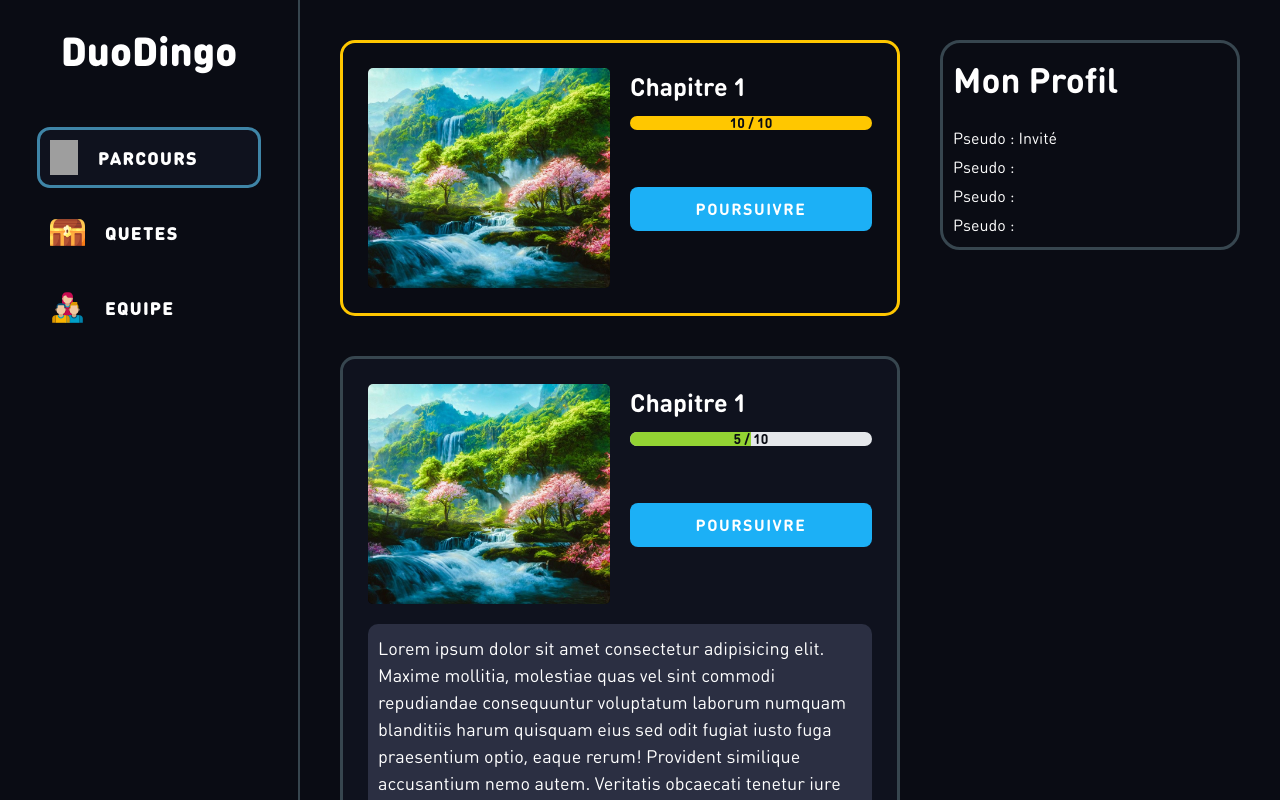
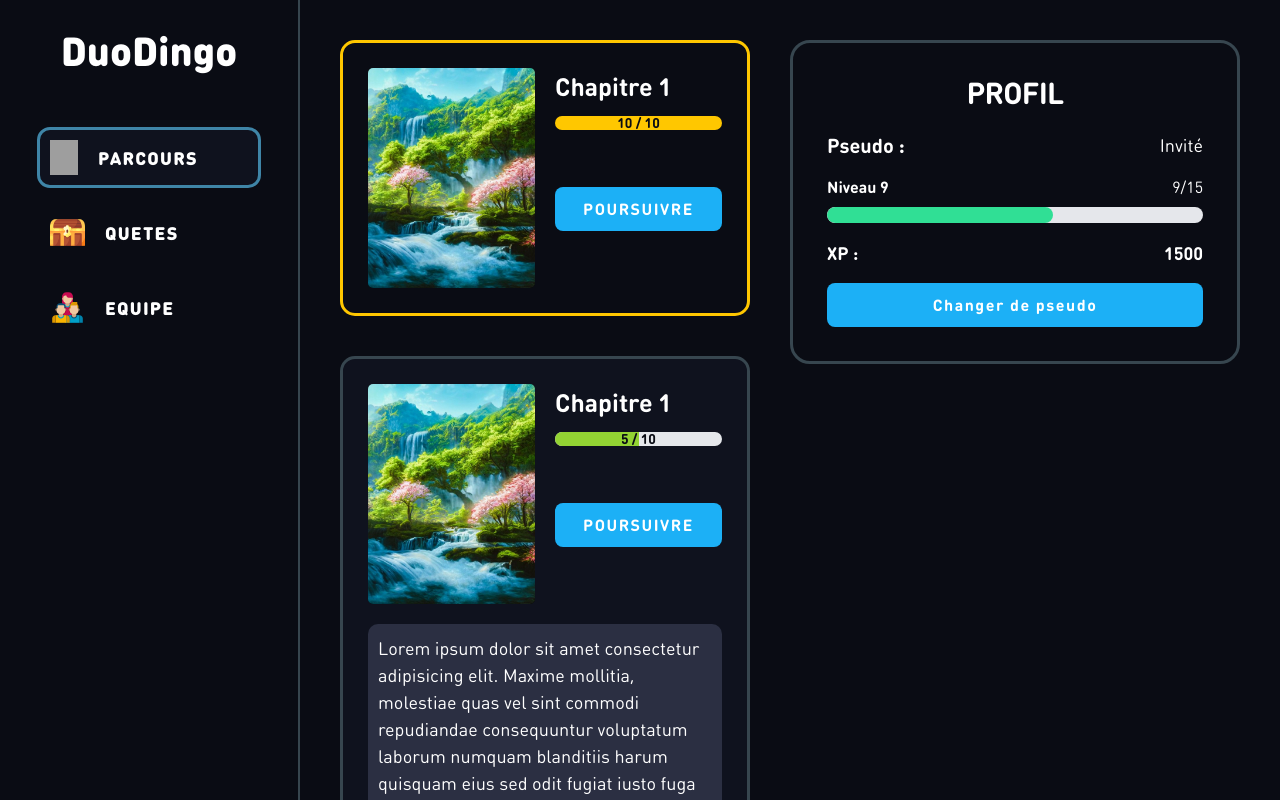
Before and after one commit to BgameB/h2ocean, a Next.js app: page /learn in a window 1280 px wide. Shown: the top 800 px of the page. Built offline with nearby package versions, Linux system fonts and the light colour scheme; grey boxes are pictures that could not be loaded.

Commit message:
feat: add player profile card, edit quests

```diff
--- a/app/learn/page.tsx
+++ b/app/learn/page.tsx
@@ -3,6 +3,8 @@
 import { useUser } from "@/context/UserContext";
 import landscape from "@/img/picture/landscape.jpg";
 import { Chapter } from "@/ui/components/chapter/Chapter";
+
+import PlayerProfile from "@/ui/components/playerProfile/PlayerProfile";
 
 export default function LearnPage() {
   const { user } = useUser();
@@ -31,14 +33,14 @@ export default function LearnPage() {
           max={10}
         />
       </div>
-      <div className="max-lg:hidden flex flex-col min-w-[300px]">
+      <div className="max-lg:hidden flex flex-col min-w-[450px]">
         <div className="border-[#37464F] border-[3px] p-[10px] rounded-[20px] flex flex-col">
-          <p className="font-bold text-[35px] mb-[20px]">Mon Profil</p>
           <div className="text-[16px] flex flex-col gap-[5px]">
-            <p>Pseudo : {user.username}</p>
-            <p>Pseudo : {""}</p>
-            <p>Pseudo : {""}</p>
-            <p>Pseudo : {""}</p>
+            <PlayerProfile
+              level={9}
+              maxLevel={15}
+              xp={1500}
+            />
           </div>
         </div>
       </div>
--- a/app/lesson/page.tsx
+++ b/app/lesson/page.tsx
@@ -1,4 +1,4 @@
-import QIncorrect from "@/ui/components/quiz/QIncorrect";
+import QCorrect from "@/ui/components/quiz/QCorrect";
 import Quiz from "@/ui/components/quiz/Quiz";
 
 import VercelIcon from "@/public/vercel.svg";
@@ -17,7 +17,7 @@ export default function TeamPage() {
         color="#0F121E"
       />
 
-      <QIncorrect
+      <QCorrect
         question="Quelles sont les deux plus grandes planètes du système solaire ?"
         answer1="Mars"
         answer2="Jupiter"
--- a/app/quest/page.tsx
+++ b/app/quest/page.tsx
@@ -1,9 +1,17 @@
 import QuestComponent from "@/ui/components/quest/Quest";
 import VercelIcon from "@/public/vercel.svg";
+
+import PlayerProfileQuests from "@/ui/components/playerProfile/PlayerProfileQuests";
 
 export default function QuestsPage() {
   return (
     <div>
+      <PlayerProfileQuests
+      level={9}
+      maxLevel={15}
+      xp={1500}
+
+      />
       <h1 className="text-xl mb-5 font-semibold">Quêtes du jour</h1>
       <div className="bg-tertiary p-4 rounded-xl border-2 border-[#37464F]">
         <QuestComponent
@@ -13,7 +21,7 @@ export default function QuestsPage() {
           text="Finir le composant"
           color="#b61818"
           reward={50}
-          current={16}
+          current={20}
           max={20}
         />
         <QuestComponent
@@ -30,10 +38,10 @@ export default function QuestsPage() {
           id={3}
           className=""
           icon={VercelIcon}
-          text="Insulter Pouce Bleu"
+          text="Finir le jeu"
           color="#18b629"
           reward={1000}
-          current={100}
+          current={29}
           max={100}
         />
       </div>
--- /dev/null
+++ b/ui/components/playerProfile/PlayerProfile.tsx
@@ -0,0 +1,100 @@
+'use client'
+
+import React from 'react'
+import { useUser } from "@/context/UserContext"
+
+interface PlayerProfileProps {
+  level: number
+  maxLevel: number
+  xp: number
+}
+
+const Button = React.forwardRef<HTMLButtonElement, React.ButtonHTMLAttributes<HTMLButtonElement>>(
+  ({ className, ...props }, ref) => {
+    return (
+      <button
+        className={`rounded-[8px] bg-[#1CB0F6] font-dinroundpro font-bold tracking-[1.5px] p-[10px] hover:opacity-90 cursor-pointer w-full ${className}`}
+        ref={ref}
+        {...props}
+      />
+    )
+  }
+)
+Button.displayName = "Button"
+
+const ProgressBar = ({
+    current,
+    max,
+  }: {
+    current: number;
+    max: number;
+  }) => {
+    const percentage = (Math.min(Math.max(current, 0), max) / max) * 100;
+
+    return (
+      <div className="relative h-4 w-full overflow-hidden rounded-full bg-gray-200">
+        <div
+          className="absolute left-0 top-0 h-full transition-all rounded-full"
+          style={{ width: `${percentage}%`, backgroundColor: "#30df95" }}
+        />
+      </div>
+    );
+  };
+
+function Card({ className, ...props }: React.HTMLAttributes<HTMLDivElement>) {
+  return (
+    <div
+      className={`${className}`}
+      {...props}
+    />
+  )
+}
+
+Card.Header = function CardHeader({ className, ...props }: React.HTMLAttributes<HTMLDivElement>) {
+  return <div className={`flex flex-col space-y-1.5 p-6 ${className}`} {...props} />
+}
+
+Card.Title = function CardTitle({ className, ...props }: React.HTMLAttributes<HTMLHeadingElement>) {
+  return <h3 className={`text-3xl font-semibold leading-none tracking-tight ${className}`} {...props} />
+}
+
+Card.Content = function CardContent({ className, ...props }: React.HTMLAttributes<HTMLDivElement>) {
+  return <div className={`p-6 pt-0 ${className}`} {...props} />
+}
+
+export default function PlayerProfile({ level, maxLevel, xp }: PlayerProfileProps) {
+  const { user, changeUsername} = useUser();
+
+  return (
+    <Card className="w-full max-w-md mx-auto">
+      <Card.Header>
+        <Card.Title className="text-center">PROFIL</Card.Title>
+      </Card.Header>
+      <Card.Content className="space-y-4">
+        <div className="flex justify-between items-center">
+          <h2 className="text-xl font-bold">Pseudo :</h2>
+          <p className="text-lg">{user.username}</p>
+        </div>
+        <div className="space-y-2">
+          <div className="flex justify-between items-center">
+            <h3 className="text-md font-semibold">Niveau {level}</h3>
+            <p className="text-md text-muted-foreground">{level}/{maxLevel}</p>
+          </div>
+          <ProgressBar current={level} max={maxLevel}/>
+        </div>
+        <div className="flex justify-between items-center">
+          <h3 className="text-lg font-semibold">XP :</h3>
+          <p className="text-lg font-bold">{xp}</p>
+        </div>
+        <Button
+          onClick={() =>
+            changeUsername(prompt("Entrez un nouveau pseudo") || user.username)
+          }
+          className="w-full"
+        >
+          Changer de pseudo
+        </Button>
+      </Card.Content>
+    </Card>
+  )
+}
--- /dev/null
+++ b/ui/components/playerProfile/PlayerProfileQuests.tsx
@@ -0,0 +1,86 @@
+"use client";
+
+import React from "react";
+import { useUser } from "@/context/UserContext";
+
+interface PlayerProfileProps {
+  level: number;
+  maxLevel: number;
+  xp: number;
+}
+
+const ProgressBar = ({ current, max }: { current: number; max: number }) => {
+  const percentage = (Math.min(Math.max(current, 0), max) / max) * 100;
+
+  return (
+    <div className="relative h-4 w-full overflow-hidden rounded-full bg-gray-200">
+      <div
+        className="absolute left-0 top-0 h-full transition-all rounded-full"
+        style={{ width: `${percentage}%`, backgroundColor: "#30df95" }}
+      />
+    </div>
+  );
+};
+
+function Card({ className, ...props }: React.HTMLAttributes<HTMLDivElement>) {
+  return <div className={`${className}`} {...props} />;
+}
+
+Card.Header = function CardHeader({
+  className,
+  ...props
+}: React.HTMLAttributes<HTMLDivElement>) {
+  return (
+    <div className={`flex flex-col space-y-1.5 p-6 ${className}`} {...props} />
+  );
+};
+
+Card.Title = function CardTitle({
+  className,
+  ...props
+}: React.HTMLAttributes<HTMLHeadingElement>) {
+  return (
+    <h3
+      className={`text-3xl font-semibold leading-none tracking-tight ${className}`}
+      {...props}
+    />
+  );
+};
+
+Card.Content = function CardContent({
+  className,
+  ...props
+}: React.HTMLAttributes<HTMLDivElement>) {
+  return <div className={`p-6 pt-0 ${className}`} {...props} />;
+};
+
+export default function PlayerProfileQuests({
+  level,
+  maxLevel,
+  xp,
+}: PlayerProfileProps) {
+  const { user } = useUser();
+
+  return (
+    <Card className="w-full max-w-md mx-auto">
+      <Card.Header>
+        <Card.Title className="text-center">Bienvenue dans vos quêtes {user.username}</Card.Title>
+      </Card.Header>
+      <Card.Content className="space-y-4">
+        <div className="space-y-2">
+          <div className="flex justify-between items-center">
+            <h3 className="text-md font-semibold">Niveau {level}</h3>
+            <p className="text-md text-muted-foreground">
+              {level}/{maxLevel}
+            </p>
+          </div>
+          <ProgressBar current={level} max={maxLevel} />
+        </div>
+        <div className="flex justify-between items-center">
+          <h3 className="text-lg font-semibold">XP :</h3>
+          <p className="text-lg font-bold">{xp}</p>
+        </div>
+      </Card.Content>
+    </Card>
+  );
+}
--- a/ui/components/quest/Quest.tsx
+++ b/ui/components/quest/Quest.tsx
@@ -28,7 +28,7 @@ const ProgressBar = ({
   const percentage = (Math.min(Math.max(current, 0), max) / max) * 100;
 
   return (
-    <div className="relative h-4 w-full overflow-hidden rounded-full bg-secondary">
+    <div className="relative h-4 w-full overflow-hidden rounded-full bg-gray-200">
       <div
         className="absolute left-0 top-0 h-full transition-all rounded-full"
         style={{ width: `${percentage}%`, backgroundColor: color }}
--- a/ui/components/quiz/QCorrect.tsx
+++ b/ui/components/quiz/QCorrect.tsx
@@ -16,7 +16,7 @@ interface Props {
   color?: string
 }
 
-export const Quiz = ({
+export const QCorrect = ({
   question,
   answer1,
   answer2,
@@ -93,4 +93,4 @@ export const Quiz = ({
   )
 }
 
-export default Quiz
+export default QCorrect
--- a/ui/components/quiz/QIncorrect.tsx
+++ /dev/null
@@ -1,37 +0,0 @@
-import clsx from "clsx";
-import Image from "next/image";
-
-import defaultIcon from "@/public/next.svg";
-
-interface Props {
-  /* Props Case globale */
-  id: number;
-  className?: string;
-  text: string;
-  reward: number;
-  current: number;
-  max: number;
-
-  color?: string;
-  icon?: any;
-}
-
-export const QIncorrect = ({
-  id,
-  className,
-  text,
-  color = "#ffffff",
-  icon = { defaultIcon },
-  reward,
-  current,
-  max,
-}: Props) => {
-
-  return (
-    <div className={clsx("space-y-2 p-4", className)}>
-
-    </div>
-  );
-};
-
-export default QIncorrect;
```
